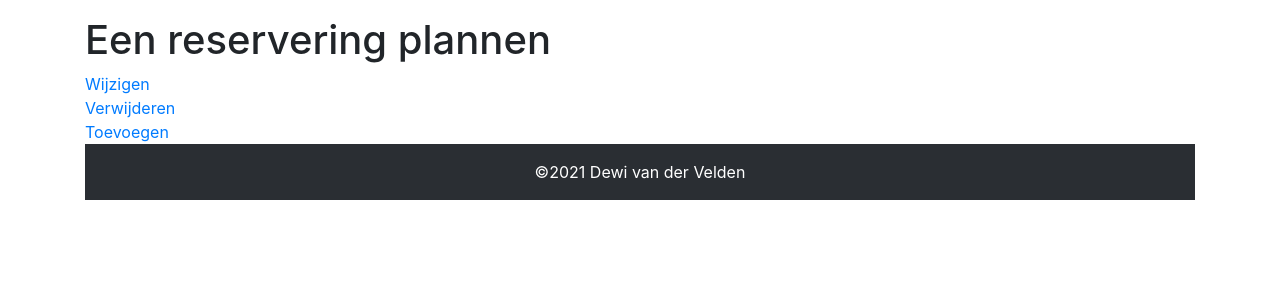
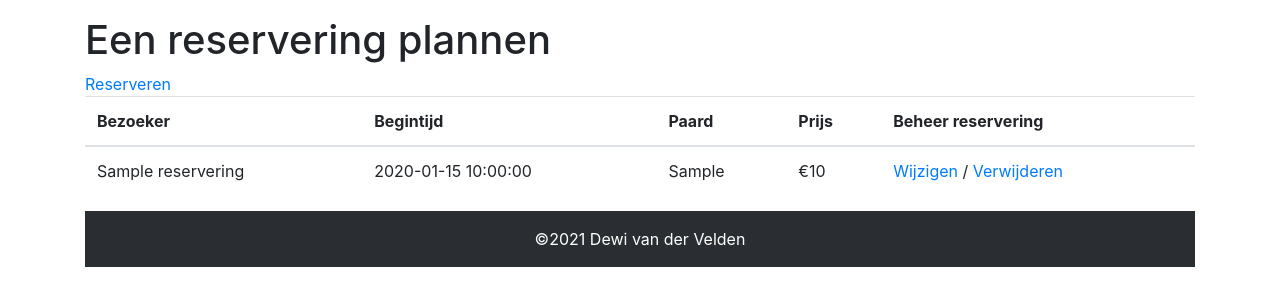
Before and after one commit to 99063668/Manage, a PHP site: page /webapp/guest in a window 1280 px wide. Shown: the part 56-362 px from the top of the page. Run offline with PHP 8.4, Linux system fonts and the light colour scheme; tables that the repository leaves empty or names only in its code hold one stand-in row (values such as "Sample post"); some libraries are stand-ins or nearby versions.

Commit message:
Add files via upload

```diff
--- a/view/guest/index.php
+++ b/view/guest/index.php
@@ -1,27 +1,31 @@
 <?php
-	// maak een overzicht lijst van ALLE personen
 	$guests = getAllGuest();
 ?>
 <h1>Een reservering plannen</h1>
-<?php
-	foreach ($guests as $guest) {
-?>
-	<!-- <ul>
-		<li>
-			<span><?=$guest["name"]?> is <?=$guest["age"]?> jaar</span>
-		</li>
-	</ul> -->
-
-<?php
-	}
-?>
-<a href="/guest/update/1">Wijzigen</a> <br>
-<a href="/guest/delete/1">Verwijderen</a> <br>
-<a href="/guest/add/1">Toevoegen</a>
-
-<?php
-// de opbouw van de link bepaald welke method in welke controller aangeroepen wordt.
-// het woordje "employee" in de url betekent dat het framework moet zoeken naar een controller genaamd "EmployeeController".
-// Hij maakt van de eerste letter een hoofdletter en plakt er zelf "Controller" achter.
-// Het woordje "update" of "delete" betekent dat hij in deze controller moet zoeken naar een method met deze naam.
-?>
+<a href="/guest/add/1">Reserveren</a>
+<table class="table">
+    <thead>
+        <tr>
+            <th scope="col">Bezoeker</th>
+            <th scope="col">Begintijd</th>
+            <th scope="col">Paard</th>
+			<th scope="col">Prijs</th>
+            <th scope="col">Beheer reservering</th>
+        </tr>
+    </thead>
+    <tbody>
+        <?php
+            foreach((array) $guests as $guest){
+        ?>
+        <tr>
+            <td><?=$guest["guest_name"]?></td>
+            <td><?=$guest["times"]?></td>
+            <td><?=$guest["horse"]?></td>
+			<td>€<?=$guest["price"]?></td>
+			<td><a href="/guest/update/1">Wijzigen</a> / <a href="/guest/delete/1">Verwijderen</a></td>
+        </tr>
+        <?php
+            }
+        ?>
+    </tbody>
+</table>
```
